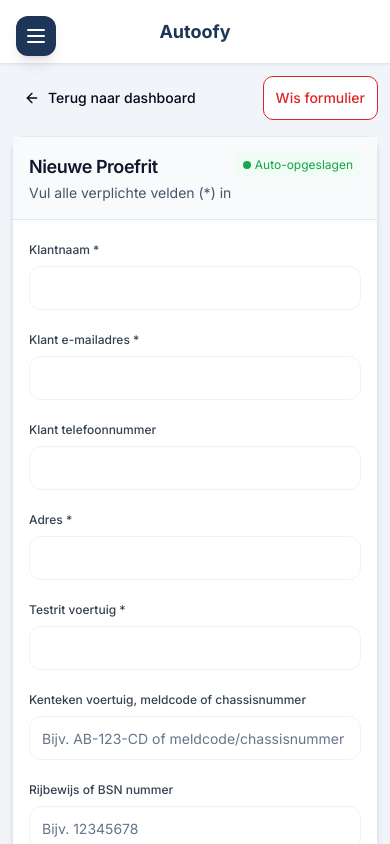
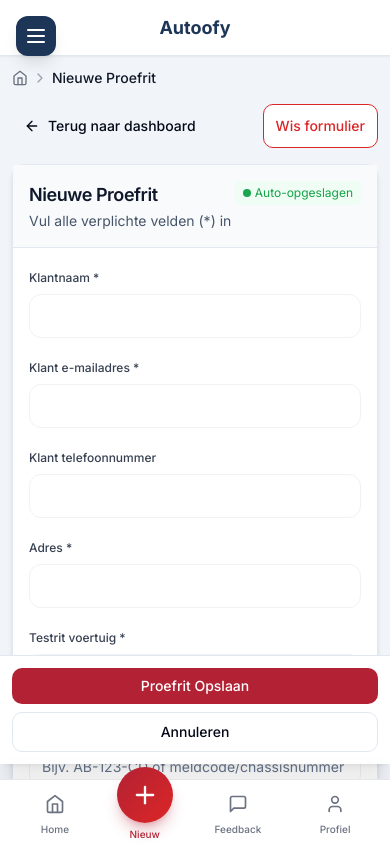
Before and after one commit to Fluwsjs/autoofy-proefrit, a Next.js app: page /dashboard/new in a window 390 px wide. Shown: the top 844 px of the page. Built offline with nearby package versions, Linux system fonts and the light colour scheme; no server answers; the database is empty; sample sign-in values are in the browser's storage.

Commit message:
Mobile navigatie: bottom nav bar, breadcrumbs, verbeterde layout

```diff
--- a/app/dashboard/layout.tsx
+++ b/app/dashboard/layout.tsx
@@ -1,4 +1,6 @@
 import { Sidebar } from "@/components/Sidebar"
+import { BottomNav } from "@/components/BottomNav"
+import { Breadcrumbs } from "@/components/Breadcrumbs"
 import { redirect } from "next/navigation"
 import { getServerSession } from "next-auth/next"
 import { authOptions } from "@/lib/auth"
@@ -24,25 +26,30 @@
     <div className="min-h-screen bg-slate-100 flex overflow-x-hidden">
       <Sidebar />
       <div className="flex-1 flex flex-col min-h-screen lg:ml-0 min-w-0">
-        {/* Top Bar for mobile - spacing for hamburger menu */}
-        <div className="lg:hidden h-16 bg-white border-b border-slate-200 flex items-center justify-center shadow-sm">
+        {/* Top Bar for mobile */}
+        <div className="lg:hidden h-14 bg-white border-b border-slate-200 flex items-center justify-center shadow-sm sticky top-0 z-30">
           <span className="font-bold text-autoofy-dark text-lg">Autoofy</span>
         </div>
 
         {/* Main Content */}
-        <main className="flex-1 p-3 sm:p-4 md:p-6 lg:p-8 overflow-x-hidden overflow-y-auto">
+        <main className="flex-1 p-3 sm:p-4 md:p-6 lg:p-8 overflow-x-hidden overflow-y-auto pb-4 lg:pb-8">
           <div className="max-w-7xl mx-auto w-full">
+            {/* Breadcrumbs */}
+            <Breadcrumbs />
             {children}
           </div>
         </main>
 
-        {/* Footer */}
-        <footer className="border-t bg-white/50 py-4 px-6">
+        {/* Footer - hidden on mobile */}
+        <footer className="hidden lg:block border-t bg-white/50 py-4 px-6">
           <div className="max-w-7xl mx-auto flex items-center justify-between text-sm text-slate-500">
             <span>© {new Date().getFullYear()} Autoofy</span>
-            <span className="hidden sm:inline">Proefrit Beheer Systeem</span>
+            <span>Proefrit Beheer Systeem</span>
           </div>
         </footer>
+
+        {/* Bottom Navigation for mobile */}
+        <BottomNav />
       </div>
     </div>
   )
--- a/app/dashboard/new/page.tsx
+++ b/app/dashboard/new/page.tsx
@@ -306,7 +306,7 @@
   }
 
         return (
-          <div className="max-w-4xl mx-auto space-y-4 pb-20 lg:pb-0">
+          <div className="max-w-4xl mx-auto space-y-4 pb-24 lg:pb-0">
             {ToastComponent}
             <div className="flex items-center justify-between gap-2">
               <Button
@@ -771,8 +771,8 @@
               <p className="text-sm text-destructive">{error}</p>
             )}
 
-            {/* Sticky Submit Button for Mobile */}
-            <div className="flex flex-col sm:flex-row gap-2 sticky bottom-0 left-0 right-0 bg-white p-3 -mx-4 -mb-4 md:mb-0 border-t border-slate-200 md:border-t-0 md:static md:bg-transparent md:p-0 md:mx-0 shadow-lg md:shadow-none z-10">
+            {/* Sticky Submit Button for Mobile - positioned above bottom nav */}
+            <div className="flex flex-col sm:flex-row gap-2 fixed bottom-20 left-0 right-0 bg-white p-3 border-t border-slate-200 shadow-lg z-30 lg:relative lg:bottom-auto lg:border-t-0 lg:shadow-none lg:p-0 lg:bg-transparent">
               <Button
                 type="submit"
                 disabled={loading}
--- a/app/globals.css
+++ b/app/globals.css
@@ -120,4 +120,13 @@
   .scrollbar-hide::-webkit-scrollbar {
     display: none;
   }
+
+  /* Safe area for iOS devices (notch, home indicator) */
+  .safe-area-bottom {
+    padding-bottom: env(safe-area-inset-bottom, 0px);
+  }
+
+  .safe-area-top {
+    padding-top: env(safe-area-inset-top, 0px);
+  }
 }
--- /dev/null
+++ b/components/BottomNav.tsx
@@ -0,0 +1,110 @@
+"use client"
+
+import Link from "next/link"
+import { usePathname } from "next/navigation"
+import { Home, Plus, MessageSquare, User, Menu } from "lucide-react"
+import { cn } from "@/lib/utils"
+import { useState } from "react"
+
+interface NavItem {
+  href: string
+  label: string
+  icon: React.ReactNode
+  isAction?: boolean
+}
+
+export function BottomNav() {
+  const pathname = usePathname()
+  const [showMore, setShowMore] = useState(false)
+
+  const navItems: NavItem[] = [
+    {
+      href: "/dashboard",
+      label: "Home",
+      icon: <Home className="h-5 w-5" />,
+    },
+    {
+      href: "/dashboard/new",
+      label: "Nieuw",
+      icon: <Plus className="h-5 w-5" />,
+      isAction: true,
+    },
+    {
+      href: "/dashboard/feedback",
+      label: "Feedback",
+      icon: <MessageSquare className="h-5 w-5" />,
+    },
+    {
+      href: "/dashboard/profile",
+      label: "Profiel",
+      icon: <User className="h-5 w-5" />,
+    },
+  ]
+
+  const isActive = (href: string) => {
+    if (href === "/dashboard") {
+      return pathname === "/dashboard"
+    }
+    return pathname.startsWith(href)
+  }
+
+  return (
+    <>
+      {/* Bottom Navigation - Only visible on mobile */}
+      <nav className="lg:hidden fixed bottom-0 left-0 right-0 z-40 bg-white border-t border-gray-200 shadow-[0_-4px_20px_rgba(0,0,0,0.08)] safe-area-bottom">
+        <div className="flex items-center justify-around h-16 px-2">
+          {navItems.map((item) => {
+            const active = isActive(item.href)
+
+            if (item.isAction) {
+              // Special styling for the action button (New)
+              return (
+                <Link
+                  key={item.href}
+                  href={item.href}
+                  className="flex flex-col items-center justify-center -mt-4"
+                >
+                  <div className="w-14 h-14 rounded-full bg-gradient-to-br from-autoofy-red to-red-600 flex items-center justify-center shadow-lg shadow-autoofy-red/30 active:scale-95 transition-transform">
+                    <Plus className="h-7 w-7 text-white" />
+                  </div>
+                  <span className="text-[10px] font-medium text-autoofy-red mt-1">
+                    {item.label}
+                  </span>
+                </Link>
+              )
+            }
+
+            return (
+              <Link
+                key={item.href}
+                href={item.href}
+                className={cn(
+                  "flex flex-col items-center justify-center py-2 px-3 rounded-xl transition-all min-w-[64px]",
+                  active
+                    ? "text-autoofy-red"
+                    : "text-gray-500 active:bg-gray-100"
+                )}
+              >
+                <div className={cn(
+                  "p-1.5 rounded-xl transition-all",
+                  active && "bg-autoofy-red/10"
+                )}>
+                  {item.icon}
+                </div>
+                <span className={cn(
+                  "text-[10px] mt-0.5 font-medium",
+                  active && "font-semibold"
+                )}>
+                  {item.label}
+                </span>
+              </Link>
+            )
+          })}
+        </div>
+      </nav>
+
+      {/* Spacer to prevent content from being hidden behind bottom nav */}
+      <div className="lg:hidden h-20" />
+    </>
+  )
+}
--- /dev/null
+++ b/components/Breadcrumbs.tsx
@@ -0,0 +1,86 @@
+"use client"
+
+import Link from "next/link"
+import { usePathname } from "next/navigation"
+import { ChevronRight, Home } from "lucide-react"
+import { cn } from "@/lib/utils"
+
+interface BreadcrumbItem {
+  label: string
+  href?: string
+}
+
+// Route name mappings
+const routeNames: Record<string, string> = {
+  "dashboard": "Dashboard",
+  "new": "Nieuwe Proefrit",
+  "dealer-plates": "Handelaarskentekens",
+  "sellers": "Verkopers",
+  "company-info": "Bedrijfsgegevens",
+  "profile": "Mijn Profiel",
+  "feedback": "Klant Feedback",
+  "complete": "Afronden",
+}
+
+export function Breadcrumbs() {
+  const pathname = usePathname()
+
+  // Don't show breadcrumbs on main dashboard
+  if (pathname === "/dashboard") {
+    return null
+  }
+
+  // Parse the pathname into breadcrumb items
+  const pathSegments = pathname.split("/").filter(Boolean)
+
+  const breadcrumbs: BreadcrumbItem[] = pathSegments.map((segment, index) => {
+    const href = "/" + pathSegments.slice(0, index + 1).join("/")
+
+    // Check if this is an ID (UUID or similar)
+    const isId = /^[a-f0-9-]{20,}$/i.test(segment)
+
+    let label = routeNames[segment] || segment
+    if (isId) {
+      label = "Details"
+    }
+
+    // Last item doesn't have a link
+    const isLast = index === pathSegments.length - 1
+
+    return {
+      label,
+      href: isLast ? undefined : href,
+    }
+  })
+
+  return (
+    <nav className="flex items-center gap-1 text-sm mb-4 overflow-x-auto scrollbar-hide">
+      {/* Home icon */}
+      <Link
+        href="/dashboard"
+        className="flex items-center gap-1 text-gray-500 hover:text-autoofy-red transition-colors shrink-0"
+      >
+        <Home className="h-4 w-4" />
+        <span className="hidden sm:inline">Home</span>
+      </Link>
+
+      {breadcrumbs.slice(1).map((item, index) => (
+        <div key={index} className="flex items-center gap-1 shrink-0">
+          <ChevronRight className="h-4 w-4 text-gray-400" />
+          {item.href ? (
+            <Link
+              href={item.href}
+              className="text-gray-500 hover:text-autoofy-red transition-colors"
+            >
+              {item.label}
+            </Link>
+          ) : (
+            <span className="text-gray-900 font-medium truncate max-w-[150px] sm:max-w-none">
+              {item.label}
+            </span>
+          )}
+        </div>
+      ))}
+    </nav>
+  )
+}
--- a/components/FloatingActionButton.tsx
+++ b/components/FloatingActionButton.tsx
@@ -1,24 +1,90 @@
 "use client"
 
-import { Plus } from "lucide-react"
 import Link from "next/link"
-import { Button } from "@/components/ui/button"
+import { Plus, X, Car, FileText, Settings } from "lucide-react"
+import { useState } from "react"
+import { cn } from "@/lib/utils"
+
+interface QuickAction {
+  href: string
+  label: string
+  icon: React.ReactNode
+  color: string
+}
 
 export function FloatingActionButton() {
+  const [isOpen, setIsOpen] = useState(false)
+
+  const quickActions: QuickAction[] = [
+    {
+      href: "/dashboard/new",
+      label: "Nieuwe Proefrit",
+      icon: <Car className="h-5 w-5" />,
+      color: "bg-green-500 hover:bg-green-600",
+    },
+    {
+      href: "/dashboard/dealer-plates",
+      label: "Kentekens",
+      icon: <FileText className="h-5 w-5" />,
+      color: "bg-blue-500 hover:bg-blue-600",
+    },
+    {
+      href: "/dashboard/company-info",
+      label: "Instellingen",
+      icon: <Settings className="h-5 w-5" />,
+      color: "bg-purple-500 hover:bg-purple-600",
+    },
+  ]
+
   return (
-    <Link href="/dashboard/new">
-      <Button
-        size="lg"
-        className="fixed bottom-5 right-5 h-14 px-4 rounded-full bg-gradient-to-r from-autoofy-red to-red-600 hover:from-autoofy-red/90 hover:to-red-600/90 shadow-2xl z-40 lg:hidden hover:shadow-xl transition-all duration-300 group flex items-center gap-2"
-        aria-label="Nieuwe proefrit"
-      >
-        <div className="p-1 bg-white/20 rounded-full">
-          <Plus className="h-5 w-5 text-white" />
-        </div>
-        <span className="text-white font-semibold text-sm whitespace-nowrap">
-          Nieuwe Proefrit
-        </span>
-      </Button>
-    </Link>
+    <>
+      {/* Overlay when FAB menu is open */}
+      {isOpen && (
+        <div
+          className="lg:hidden fixed inset-0 bg-black/30 backdrop-blur-sm z-40"
+          onClick={() => setIsOpen(false)}
+        />
+      )}
+
+      {/* FAB Container - Only on mobile, hidden when bottom nav has the + button */}
+      <div className="hidden fixed bottom-24 right-4 z-50 flex-col-reverse items-end gap-3">
+        {/* Quick Actions */}
+        {isOpen && quickActions.map((action, index) => (
+          <Link
+            key={action.href}
+            href={action.href}
+            onClick={() => setIsOpen(false)}
+            className={cn(
+              "flex items-center gap-3 pl-4 pr-2 py-2 rounded-full text-white shadow-lg transition-all",
+              action.color,
+              "animate-in slide-in-from-bottom-2 fade-in duration-200"
+            )}
+            style={{ animationDelay: `${index * 50}ms` }}
+          >
+            <span className="text-sm font-medium whitespace-nowrap">{action.label}</span>
+            <div className="w-10 h-10 rounded-full bg-white/20 flex items-center justify-center">
+              {action.icon}
+            </div>
+          </Link>
+        ))}
+
+        {/* Main FAB Button */}
+        <button
+          onClick={() => setIsOpen(!isOpen)}
+          className={cn(
+            "w-14 h-14 rounded-full flex items-center justify-center shadow-xl transition-all duration-300",
+            isOpen
+              ? "bg-gray-800 rotate-45"
+              : "bg-gradient-to-br from-autoofy-red to-red-600 shadow-autoofy-red/30"
+          )}
+        >
+          {isOpen ? (
+            <X className="h-6 w-6 text-white" />
+          ) : (
+            <Plus className="h-7 w-7 text-white" />
+          )}
+        </button>
+      </div>
+    </>
   )
 }
```
